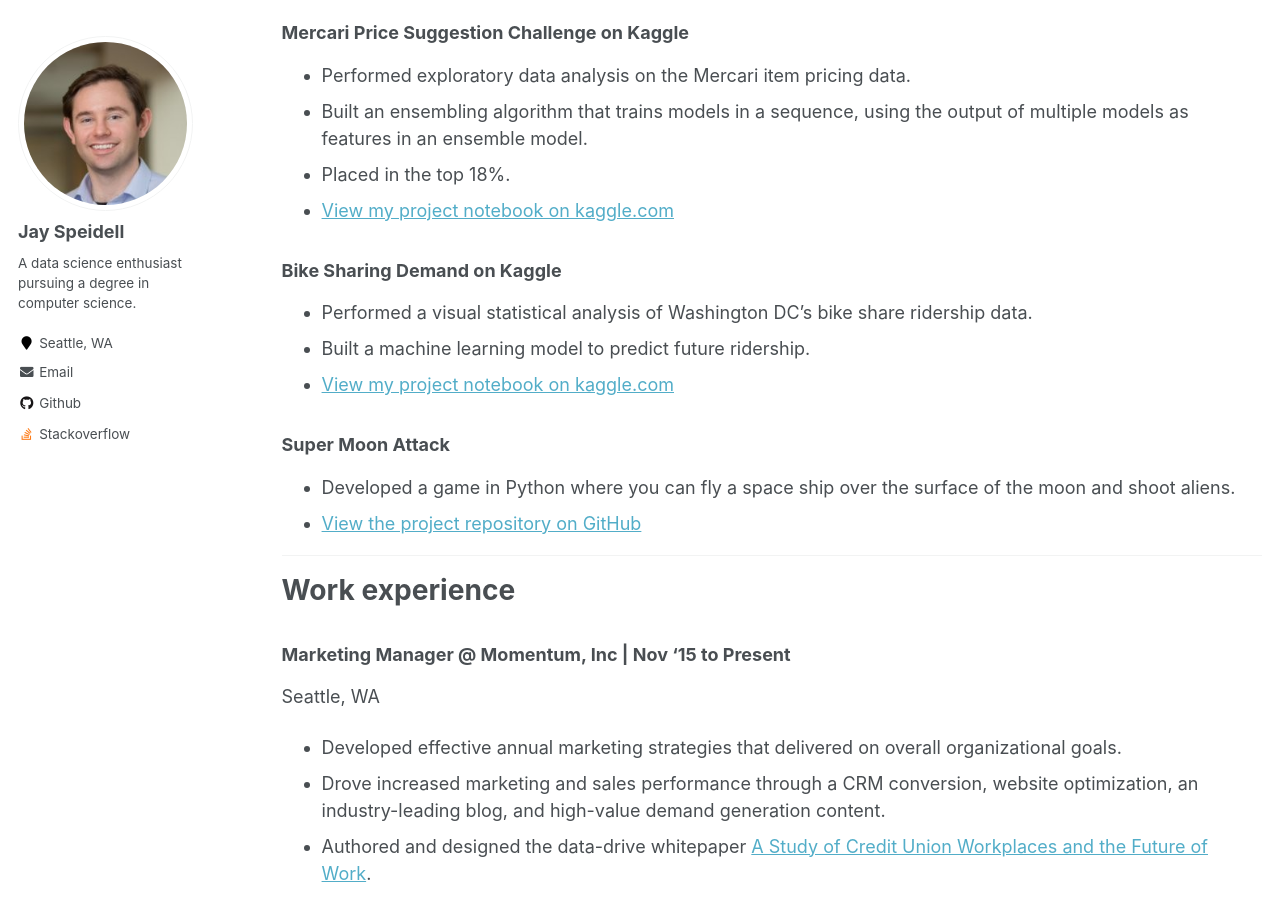
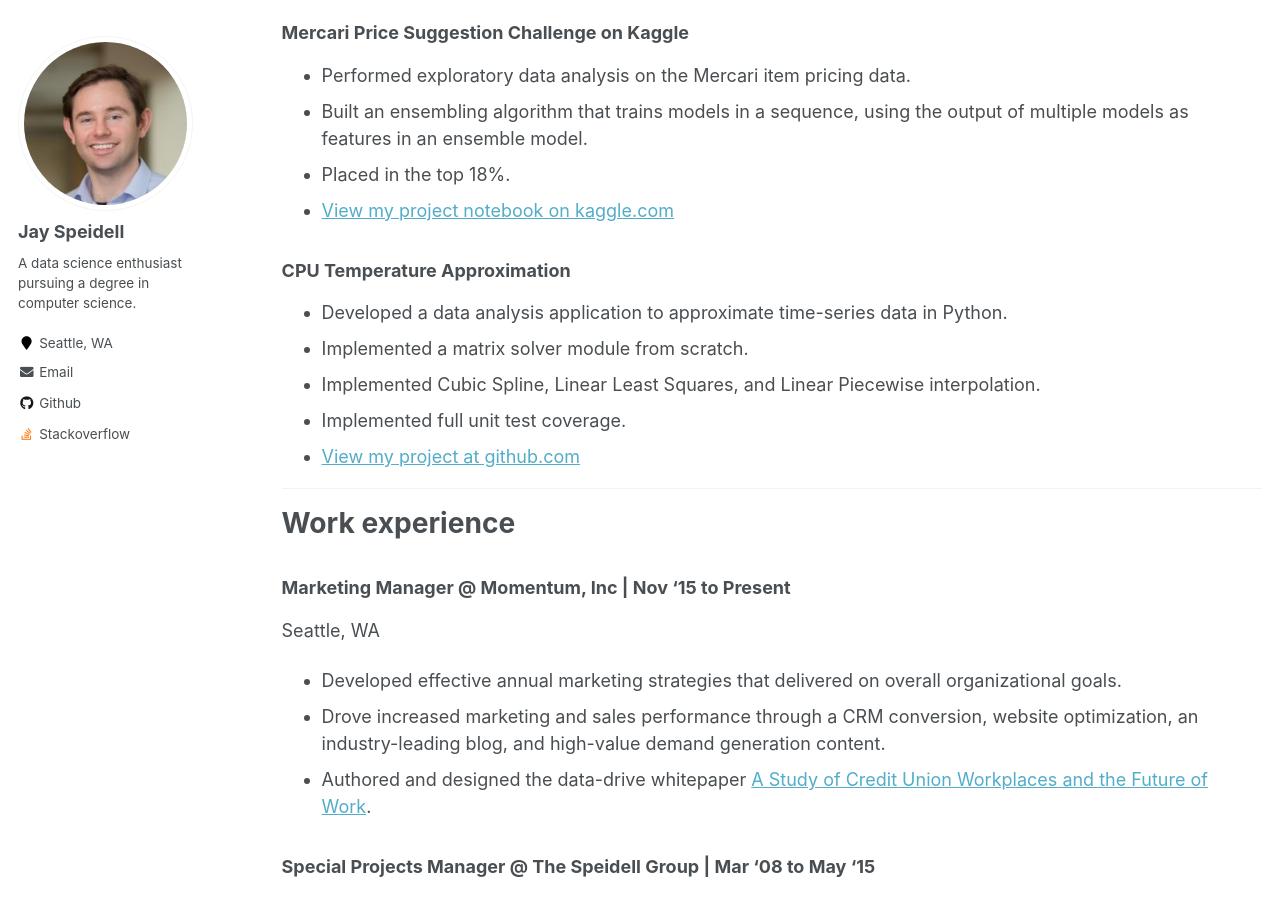
Before and after one commit to jayspeidell/jayspeidell.github.io, a Jekyll site: the page built from _pages/cv.md, in a window 1280 px wide and 900 px high, scrolled down 2807 px. Built offline with Jekyll 4.4.1, drawn with Linux system fonts in a browser that asks for light colours.

Commit message:
cpu temp

```diff
--- a/_pages/cv.md
+++ b/_pages/cv.md
@@ -92,6 +92,14 @@ I led the front end development, built a REST API, implemented continuous deploy
 * Placed in the top 18%.
 * [View my project notebook on kaggle.com](https://www.kaggle.com/jayspeidell/predictions-as-features){:target="_blank"}
 
+### CPU Temperature Approximation
+* Developed a data analysis application to approximate time-series data in Python.
+* Implemented a matrix solver module from scratch.
+* Implemented Cubic Spline, Linear Least Squares, and Linear Piecewise interpolation.
+* Implemented full unit test coverage.
+* [View my project at github.com](https://github.com/jayspeidell/cpu-temp-approximation){:target="_blank"}
+
+{::comment}
 ### Bike Sharing Demand on Kaggle
 * Performed a visual statistical analysis of Washington DC's bike share ridership data.
 * Built a machine learning model to predict future ridership.
@@ -100,6 +108,7 @@ I led the front end development, built a REST API, implemented continuous deploy
 ### Super Moon Attack
 * Developed a game in Python where you can fly a space ship over the surface of the moon and shoot aliens.
 * [View the project repository on GitHub](https://github.com/jayspeidell/super-moon-attack){:target="_blank"}
+{:/comment}
 
 
 <hr>
```
Also changed, not shown: 1 other file.
